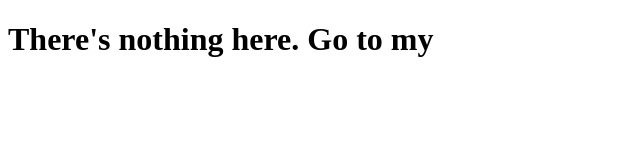
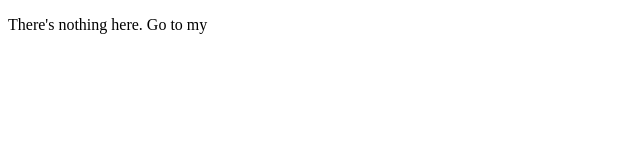
Before and after one commit to AmitabhaDey/amitabhadey.github.io, a plain HTML site: page index.html in a window 1280 px wide. Shown: the whole page, without its empty margins (0-640 px from the left). Drawn offline with Linux system fonts and the light colour scheme.

Commit message:
Update index.html

```diff
--- a/index.html
+++ b/index.html
@@ -4,6 +4,6 @@
   <title>Amitabha Dey</title>
 </head>
 <body>
-  <h1>There's nothing here. Go to my <a href="www.amitabhadey.com>website</a>.</h1>
+  <p>There's nothing here. Go to my <a href="www.amitabhadey.com>website</a>.</p>
 </body>
 </html>
```
